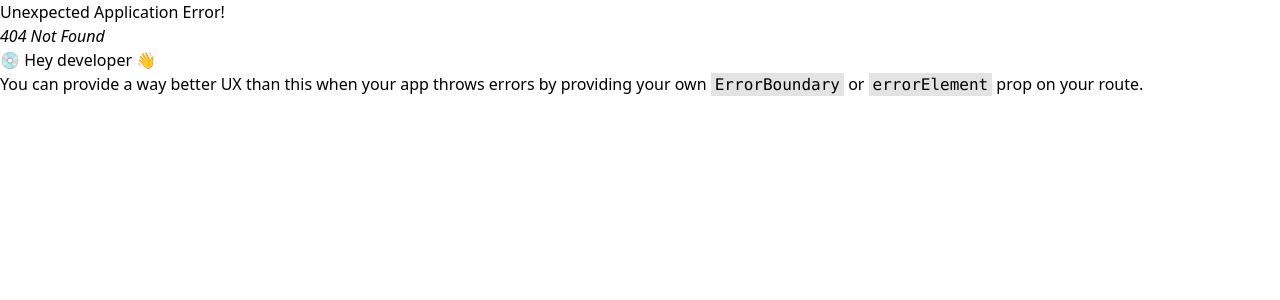
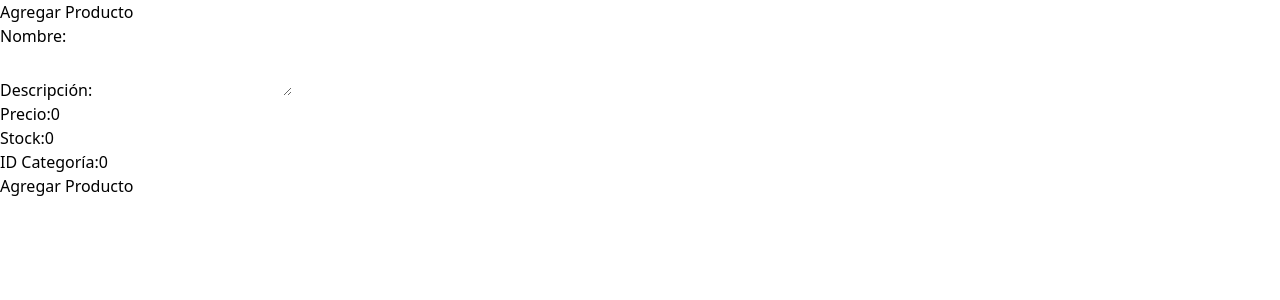
Before and after one commit to juanC773/Front-mavericks, a React (Vite) app: page /products/add in a window 1280 px wide. Before the commit this address had no page. Shown: the top 300 px of the page. Built offline with nearby package versions, Linux system fonts and the light colour scheme.

Commit message:
agregar producto

```diff
--- /dev/null
+++ b/src/pages/AddProductPage.tsx
@@ -0,0 +1,103 @@
+import React, { useState } from 'react';
+import ProductService from '../services/ProductService';  // Importar el servicio para la API
+import { useNavigate } from 'react-router-dom';  // Importar para redirigir después de crear el producto
+
+const AddProductPage: React.FC = () => {
+  const [name, setName] = useState('');
+  const [description, setDescription] = useState('');
+  const [price, setPrice] = useState(0);
+  const [stock, setStock] = useState(0);
+  const [categoryId, setCategoryId] = useState(0);
+  const [error, setError] = useState('');
+  const [loading, setLoading] = useState(false);
+
+  const navigate = useNavigate();  // Para redirigir después de agregar el producto
+
+  const handleSubmit = async (e: React.FormEvent) => {
+    e.preventDefault();
+
+    const newProduct = {
+      name,
+      description,
+      price,
+      stock,
+      categoryId,
+    };
+
+    try {
+      setLoading(true);
+      await ProductService.createProduct(newProduct);
+      navigate('/products');
+    } catch (error) {
+      setError('Error al agregar el producto');
+      console.error('Error al agregar el producto:', error);
+    } finally {
+      setLoading(false);
+    }
+  };
+
+  return (
+    <div>
+      <h1>Agregar Producto</h1>
+      {error && <p>{error}</p>}
+      <form onSubmit={handleSubmit}>
+        <div>
+          <label htmlFor="name">Nombre:</label>
+          <input
+            type="text"
+            id="name"
+            value={name}
+            onChange={(e) => setName(e.target.value)}
+            required
+          />
+        </div>
+        <div>
+          <label htmlFor="description">Descripción:</label>
+          <textarea
+            id="description"
+            value={description}
+            onChange={(e) => setDescription(e.target.value)}
+            required
+          />
+        </div>
+        <div>
+          <label htmlFor="price">Precio:</label>
+          <input
+            type="number"
+            id="price"
+            value={price}
+            onChange={(e) => setPrice(parseFloat(e.target.value))}
+            required
+          />
+        </div>
+        <div>
+          <label htmlFor="stock">Stock:</label>
+          <input
+            type="number"
+            id="stock"
+            value={stock}
+            onChange={(e) => setStock(parseInt(e.target.value))}
+            required
+          />
+        </div>
+        <div>
+          <label htmlFor="categoryId">ID Categoría:</label>
+          <input
+            type="number"
+            id="categoryId"
+            value={categoryId}
+            onChange={(e) => setCategoryId(parseInt(e.target.value))}
+            required
+          />
+        </div>
+        <div>
+          <button type="submit" disabled={loading}>
+            {loading ? 'Cargando...' : 'Agregar Producto'}
+          </button>
+        </div>
+      </form>
+    </div>
+  );
+};
+
+export default AddProductPage;
--- a/src/pages/ProductPage.tsx
+++ b/src/pages/ProductPage.tsx
@@ -56,10 +56,25 @@ const ProductPage: React.FC = () => {
               <p>Precio: ${product.price}</p>
               <p>Stock: {product.stock}</p>
               <p>Categoría ID: {product.categoryId}</p>
-              <button onClick={() => handleDelete(product.idProduct)}>Eliminar</button>
+
+              <button
+                  onClick={() => {
+                   if (product.idProduct !== undefined) {
+                      handleDelete(product.idProduct);
+                   } else {
+                      console.error('ID de producto no definido');
+                  }
+              }}
+>
+  Eliminar
+</button>
+
               <Link to={`/products/edit/${product.idProduct}`}>
                 <button>Editar</button> {/* Botón de editar */}
               </Link>
+              <Link to="/products/add">
+                 <button>Agregar Nuevo Producto</button>  {/* Botón para redirigir al formulario */}
+             </Link>
             </li>
           ))}
         </ul>
--- a/src/routes/Router.tsx
+++ b/src/routes/Router.tsx
@@ -1,13 +1,15 @@
 import { createBrowserRouter, createRoutesFromElements, Route } from 'react-router-dom';
 import FirstPage from '../pages/FirstPage';
 import ProductPage from '../pages/ProductPage';
-import EditProductPage from '../pages/EditProductPage';  // Importar EditProductPage
+import AddProductPage from '../pages/AddProductPage';  // Importar la nueva página
+import EditProductPage from '../pages/EditProductPage';
 
 const router = createRoutesFromElements(
   <>
     <Route path="/" element={<FirstPage />} />
-    <Route path="/products" element={<ProductPage />} />  {/* Ruta para ProductPage */}
-    <Route path="/products/edit/:id" element={<EditProductPage />} />  {/* Ruta para EditProductPage */}
+    <Route path="/products" element={<ProductPage />} />
+    <Route path="/products/add" element={<AddProductPage />} />  {/* Ruta para agregar un producto */}
+    <Route path="/products/edit/:id" element={<EditProductPage />} />
   </>
 );
 
--- a/src/services/ProductService.ts
+++ b/src/services/ProductService.ts
@@ -26,6 +26,15 @@ updateProduct: async (id: number, product: Product): Promise<Product> => {
 },
 
 
+createProduct: async (product: Product): Promise<Product> => {
+  try {
+    const response = await axios.post('/products', product);  // Llamada POST al backend
+    return response.data;
+  } catch (error) {
+    console.error('Error al agregar el producto', error);
+    throw error;
+  }
+},
 
 
 getProductById: async (id: number): Promise<Product> => {
--- a/src/types/Product.ts
+++ b/src/types/Product.ts
@@ -1,6 +1,6 @@
 
 export interface Product {
-  idProduct: number;
+  idProduct?: number;
   name: string;
   description: string;
   price: number;
```
